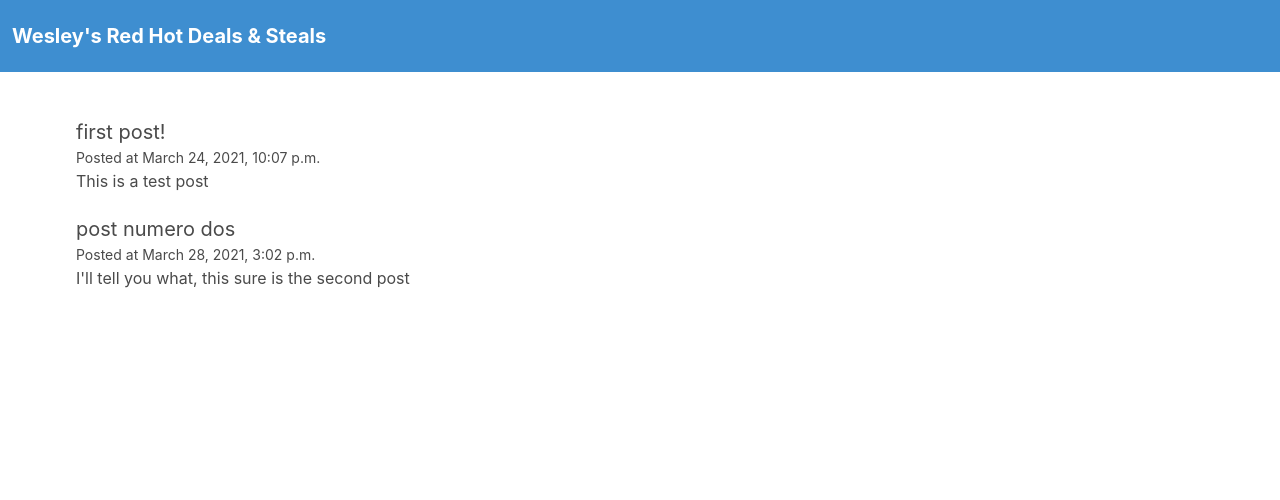
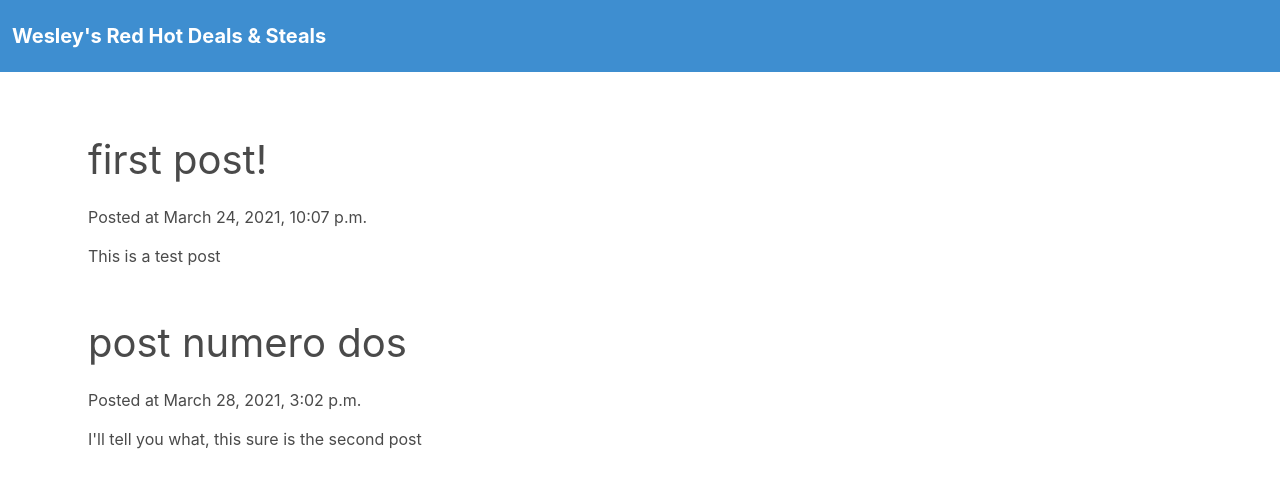
Before and after one commit to seawolfsoftware/wesleysdeals, a Django app: page / in a window 1280 px wide. Shown: the top 500 px of the page. Run offline with Django 3.2, Linux system fonts and the light colour scheme; data comes from the database, SQL or seed files in the repository.

Commit message:
further style changes on home

```diff
--- a/templates/main/home.html
+++ b/templates/main/home.html
@@ -2,25 +2,34 @@
 
 {% block head %}
     <title>Home</title>
+
+    {% load static %}
+    <link rel="stylesheet" type="text/css" href="{% static 'css/home.css' %}">
 {% endblock %}
 
 
 {% block body %}
 
-    {% for post in posts %}
 
-        <div class="post block">
-            <a href="{% url 'PostDetail' post.pk %}">
-                <h2 class="subtitle">{{ post.title }}</h2>
-            </a>
-
-            <small>Posted at {{ post.created_at}}</small>
-
-            <p>{{ post.body }}</p>
+        <div id="post_container" class="container">
+            {% for post in posts %}
+            <div class="row">
+                <div class="post block">
+                    <a href="{% url 'PostDetail' post.pk %}">
+                        <h2 id="post_title"
+                            class="subtitle">{{ post.title }}</h2>
+                    </a>
 
 
+                    <div id="created_at">Posted at {{ post.created_at}}</div>
+
+                    <p id="post_body"> {{ post.body }}</p>
+                </div>
+            </div>
+            {% endfor %}
         </div>
 
-    {% endfor %}
+
+
 
 {% endblock %}
--- /dev/null
+++ b/wesleysdeals/static/css/home.css
@@ -0,0 +1,18 @@
+#post_title {
+    font-size: 40px;
+    margin-bottom: 20px;
+}
+
+#created_at {
+    margin-bottom: 15px;
+}
+
+#post_body {
+    margin-top: 15px;
+    margin-bottom: 50px;
+}
+
+#post_container {
+    margin-top: 15px;
+    margin-bottom: 100px;
+}
```
